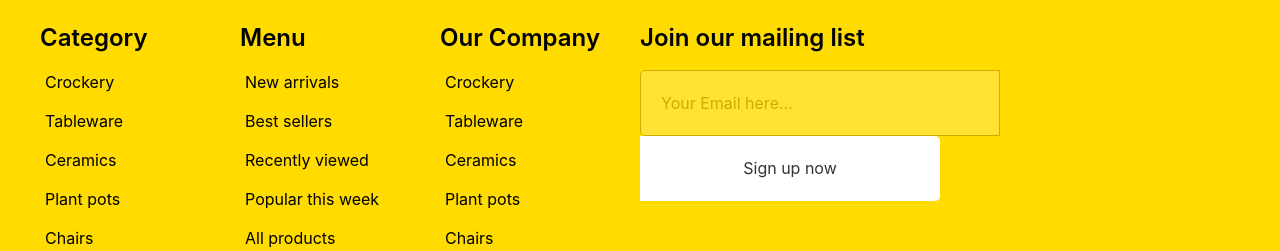
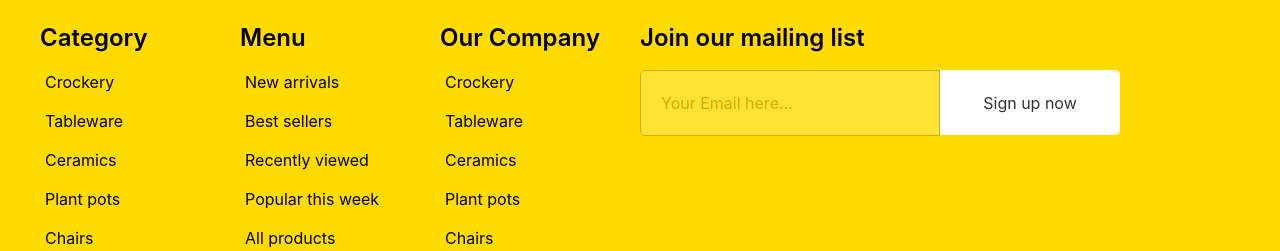
Before and after one commit to phat-trien-ung-dung-web-4conheo/front-end, a React (Create React App) app: page / in a window 1280 px wide. Shown: the part 2539-2790 px from the top of the page. Built offline with nearby package versions, Linux system fonts and the light colour scheme; no server answers.

Commit message:
fix footer + banner

```diff
--- a/src/components/Banner.js
+++ b/src/components/Banner.js
@@ -9,7 +9,8 @@ const BannerWrap = styled.div`
     align-items: center;
     margin-top:5%;
     padding:50px;
-    background-image: url(https://www.topuytin.com/wp-content/uploads/2018/06/top-10-shop-giay-sneaker-dep-va-chat-luong-nhat-tai-tphcm-07.png);
+    background-image: url(http://cdn.tgdd.vn/Files/2022/04/01/1423481/huong-dan-order-giay-nike-o-nuoc-ngoai-cuc-de-202204012327161887.jpg);
+
 `
 const BannerContainer = styled.div`
     color:white;
--- a/src/components/Footer.js
+++ b/src/components/Footer.js
@@ -40,13 +40,17 @@ const Heading = styled.h3`
   font-size: 24px;
   line-height: 24px;
 `;
-const EmailForm = styled.div``;
+const EmailForm = styled.div`
+
+`;
 const Form = styled.input`
   color: black;
   padding: 20px;
   border: 0.5px solid black;
   opacity: 0.2;
-  width: 60%;
+  max-width: calc(100%/2);
+  width: 100%;
+  flex:2;
   border-bottom-left-radius: 5px;
   border-top-left-radius: 5px;
   ::placeholder {
@@ -55,8 +59,9 @@ const Form = styled.input`
 `;
 const SignUpBtn = styled.button`
   color: #333;
-  width: 300px;
-  padding: 20.5px;
+  max-width: calc(100%/2 - 20%);
+  width: 100%;
+  padding: 20.5px ;
   background-color: #fff;
   border-bottom-right-radius: 5px;
   border-top-right-radius: 5px;
```
